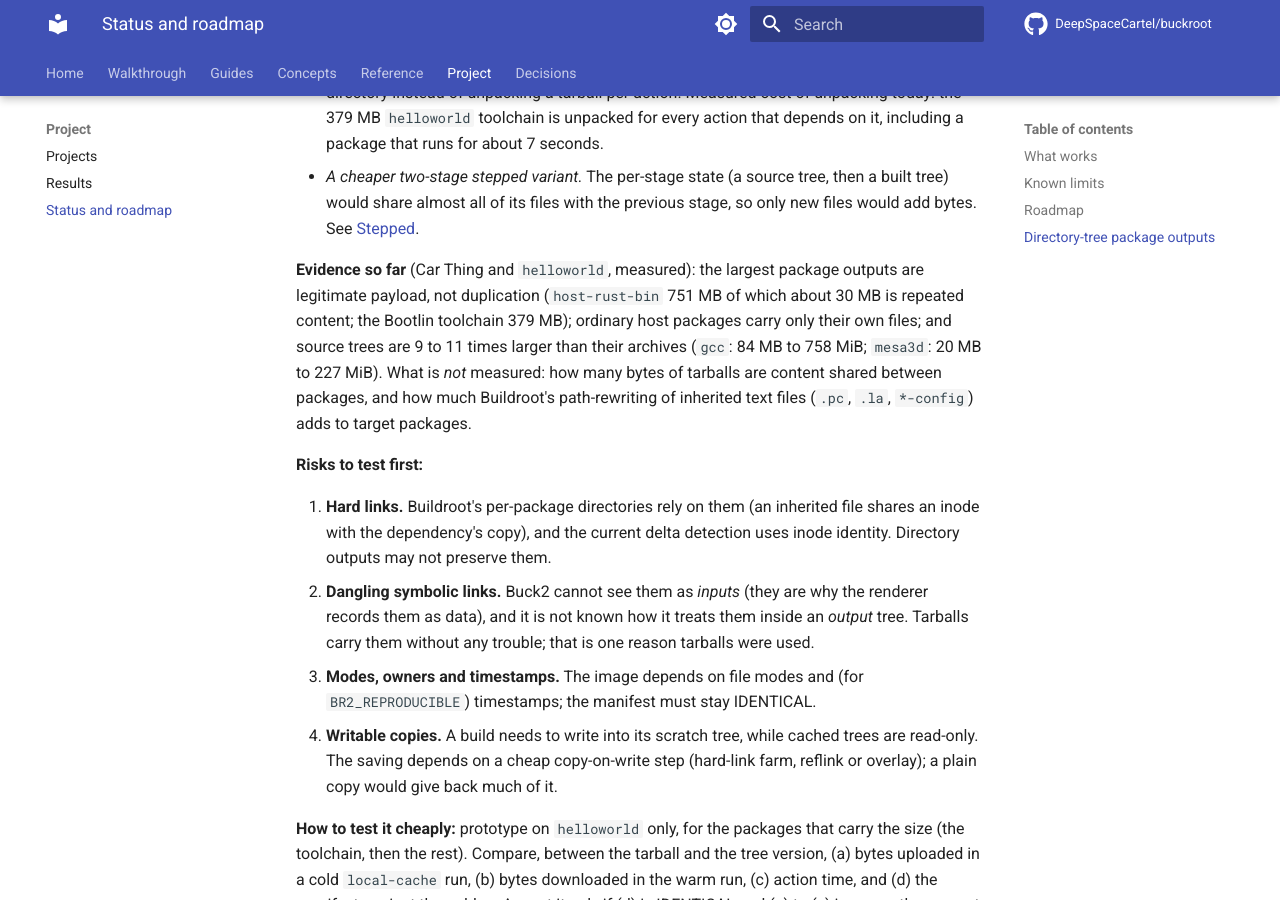
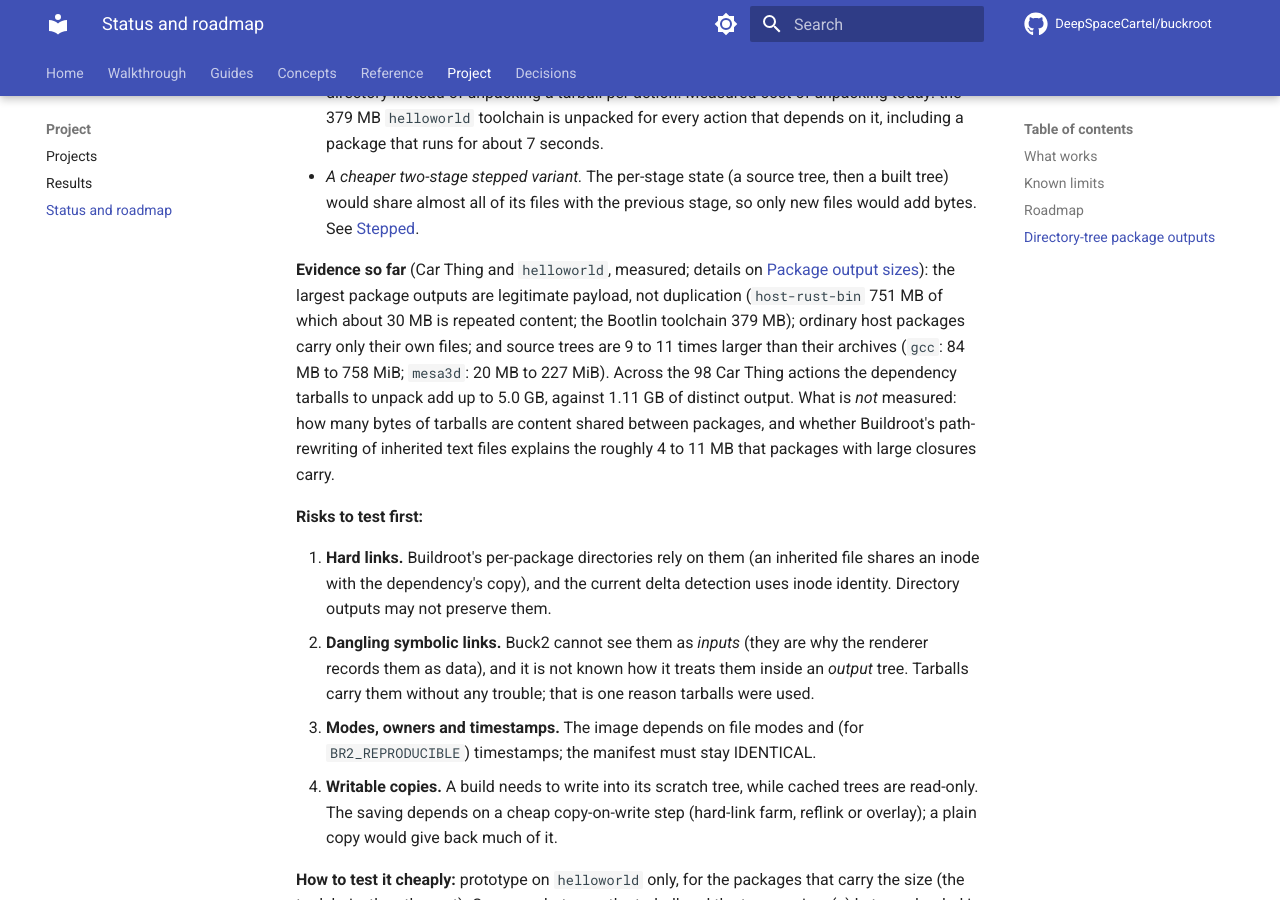
Before and after one commit to DeepSpaceCartel/buckroot, an MkDocs documentation site: the page built from docs/project/status.md, in a window 1280 px wide and 900 px high, scrolled down 2549 px. Built offline with MkDocs 1.6.1 and Material for MkDocs 9.7.7, drawn with Linux system fonts in a browser that asks for light colours; comment, search, counter and statistics services are not loaded.

Commit message:
superduperbird: wrapped local-cache cells match the golden manifest; docs: package output sizes
Wrapped local-cache: cold 6091 s, warm 236 s (197 of 199 cached), both IDENTICAL. Adds a measurement page on
package output and closure sizes, with the open question about the shared 4-11 MB.

Co-Authored-By: Claude Sonnet 5 <noreply@anthropic.com>

```diff
--- a/docs/project/status.md
+++ b/docs/project/status.md
@@ -71,11 +71,12 @@ cache as a single blob, and every action that depends on the package unpacks it
 - *A cheaper two-stage stepped variant.* The per-stage state (a source tree, then a built tree) would share almost all of its files
   with the previous stage, so only new files would add bytes. See [Stepped](../walkthrough/stepped.md#how-the-state-cost-could-be-reduced).
 
-**Evidence so far** (Car Thing and `helloworld`, measured): the largest package outputs are legitimate payload, not duplication
+**Evidence so far** (Car Thing and `helloworld`, measured; details on [Package output sizes](../concepts/package-output-sizes.md)): the largest package outputs are legitimate payload, not duplication
 (`host-rust-bin` 751 MB of which about 30 MB is repeated content; the Bootlin toolchain 379 MB); ordinary host packages carry only
 their own files; and source trees are 9 to 11 times larger than their archives (`gcc`: 84 MB to 758 MiB; `mesa3d`: 20 MB to
-227 MiB). What is *not* measured: how many bytes of tarballs are content shared between packages, and how much Buildroot's
-path-rewriting of inherited text files (`.pc`, `.la`, `*-config`) adds to target packages.
+227 MiB). Across the 98 Car Thing actions the dependency tarballs to unpack add up to 5.0 GB, against 1.11 GB of distinct output. What is *not*
+measured: how many bytes of tarballs are content shared between packages, and whether Buildroot's path-rewriting of inherited text
+files explains the roughly 4 to 11 MB that packages with large closures carry.
 
 **Risks to test first:**
 
--- a/mkdocs.yml
+++ b/mkdocs.yml
@@ -30,6 +30,7 @@ nav:
       - Importing from Buildroot: concepts/importing-from-buildroot.md
       - Verification: concepts/verification.md
       - Remote cache and execution: concepts/remote-cache-and-execution.md
+      - Package output sizes: concepts/package-output-sizes.md
   - Reference:
       - project.json: reference/project-json.md
       - The br2 CLI: reference/cli.md
```
Also changed, not shown: docs/concepts/package-output-sizes.md (added, +58 -0 lines), docs/project/results.md (+2 -1 lines), experiments/superduperbird/results/matrix.md (+2 -0 lines), 1 other file.
